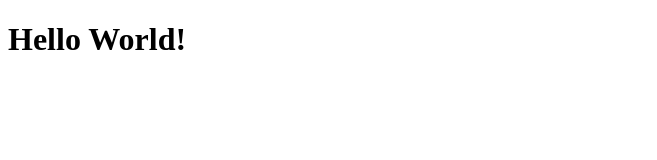
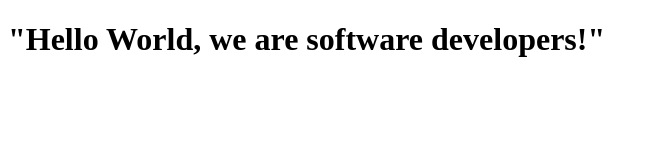
Before and after one commit to Berucan/Trials5, a plain HTML site: page index.html in a window 1280 px wide. Shown: the whole page, without its empty margins (0-657 px from the left). Drawn offline with Linux system fonts and the light colour scheme.

Commit message:
added modified  text

```diff
--- a/index.html
+++ b/index.html
@@ -7,7 +7,7 @@
   </head>
 
   <body>
-    <h1>Hello World!</h1>
+    <h1>"Hello World, we are software developers!"</h1>
     <script src="https://cdn.freecodecamp.org/testable-projects-fcc/v1/bundle.js"></script>
     <!--
 
```
